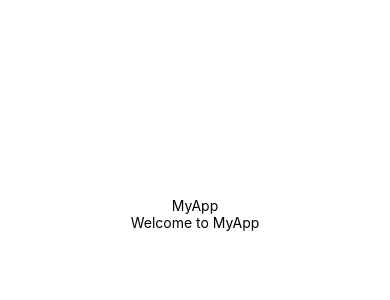
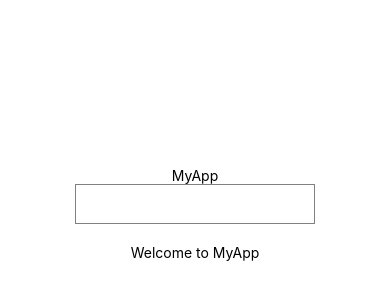
Before and after one commit to edwardzhang415-163/CS5520-Mobile-Application-Project, a React Native app in the folder Trailer/: screen / in a window 390 px wide. Shown: the part 208-508 px from the top of the page. Built offline with nearby package versions, Linux system fonts and the light colour scheme.

Commit message:
Add Input component for user input in App.js

```diff
--- a/Trailer/App.js
+++ b/Trailer/App.js
@@ -1,12 +1,18 @@
 import { StatusBar } from 'expo-status-bar';
 import { StyleSheet, Text, View } from 'react-native';
 import Header from './components/Header';
+import Input from './components/Input';
+import React, { useState } from 'react';
 
 export default function App() {
   const appName = 'MyApp';
+  const [inputText, setInputText] = useState('');
+
   return (
     <View style={styles.container}>
-      <Header appName={appName}/>
+      <Header appName={appName} />
+      <Input onChangeText={setInputText} />
+      <Text>{inputText}</Text>
       <Text>Welcome to {appName}</Text>
       <StatusBar style="auto" />
     </View>
--- /dev/null
+++ b/Trailer/components/Input.js
@@ -0,0 +1,33 @@
+import React, { useState } from 'react';
+import { View, TextInput, StyleSheet } from 'react-native';
+
+const Input = ({ onChangeText }) => {
+  const [text, setText] = useState('');
+
+  const handleChangeText = (newText) => {
+    setText(newText);
+    onChangeText(newText);
+  };
+
+  return (
+    <View>
+      <TextInput
+        style={styles.input}
+        value={text}
+        onChangeText={handleChangeText}
+      />
+    </View>
+  );
+};
+
+const styles = StyleSheet.create({
+  input: {
+    height: 40,
+    borderColor: 'gray',
+    borderWidth: 1,
+    marginBottom: 20,
+    paddingHorizontal: 10,
+  },
+});
+
+export default Input;
```
